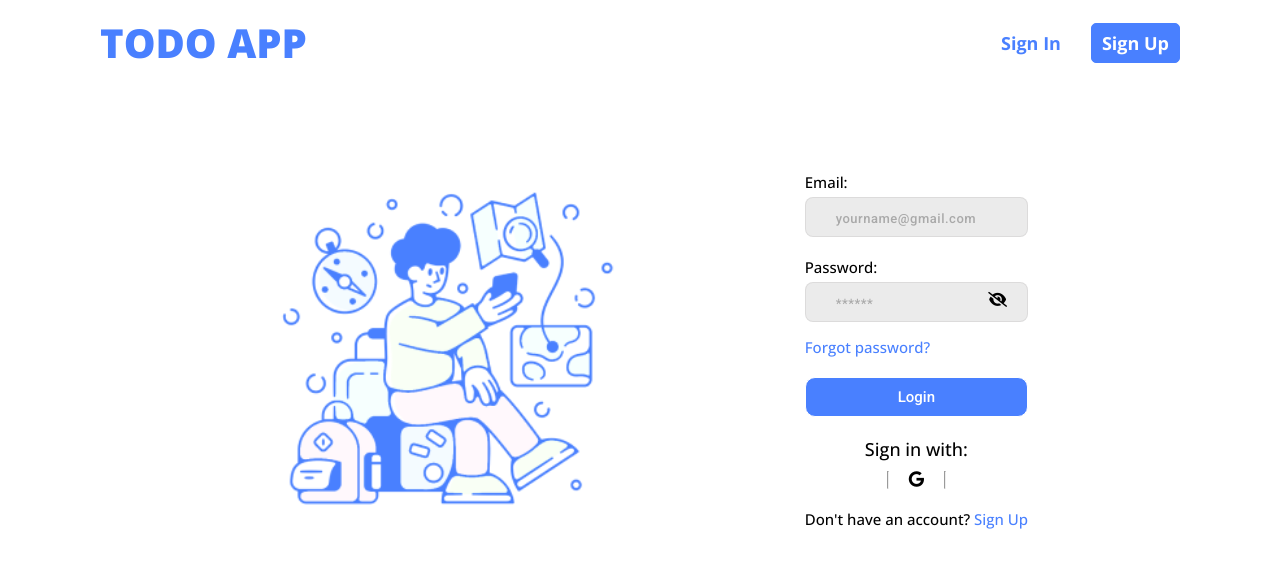
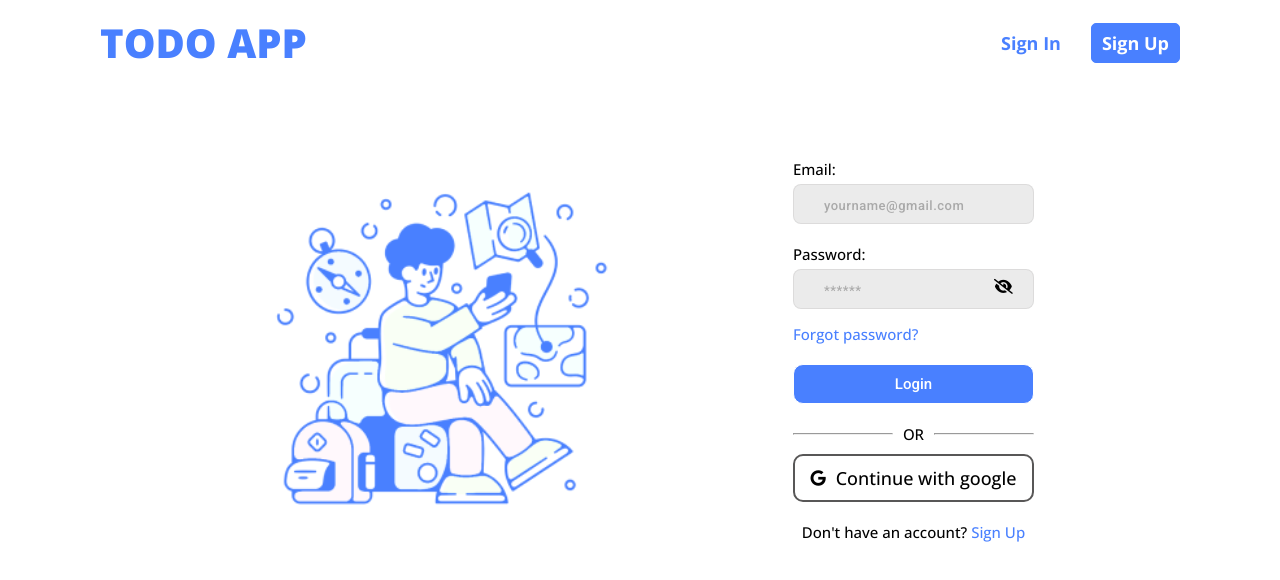
Before and after one commit to Cheeh1/todo-app, a React (Vite) app: page / in a window 1280 px wide. Shown: the top 580 px of the page. Built offline with nearby package versions, Linux system fonts and the light colour scheme; no server answers.

Commit message:
Google auth styling
I changed Google auth sign in styling in the login page

```diff
--- a/src/pages/Login.jsx
+++ b/src/pages/Login.jsx
@@ -1,11 +1,11 @@
 import { useState } from 'react';
 import { Link } from 'react-router-dom'
 import { useForm } from 'react-hook-form';
-import { getAuth, signInWithEmailAndPassword, signInWithPopup, GoogleAuthProvider, sendPasswordResetEmail } from "firebase/auth";
+import { getAuth, signInWithEmailAndPassword, signInWithPopup, GoogleAuthProvider } from "firebase/auth";
 import {
     Email_Regex_Validation,
     Password_Regex_Validation
-} from "../lib";
+} from "../utils/regexValidation";
 import image from '../assets/trip.png'
 
 // const provider = new GoogleAuthProvider();
@@ -64,6 +64,7 @@ const Login = () => {
     };
 
     // function for google authentication
+    const provider = new GoogleAuthProvider();
     const signInWithGoogle = () => {
         signInWithPopup(auth, provider)
             .then((result) => {
@@ -142,14 +143,15 @@ const Login = () => {
 
                         <input type="submit" className='login-btn' value="Login" />
 
-                        <div className='google'>
-                            <p className='google-text'>Sign in with:</p>
-                            <div className='google-item'>
-                                <hr className='google-line' />
-                                <div onClick={signInWithGoogle}>
-                                    <i className="fa-brands fa-google google-logo"></i>
-                                </div>
-                                <hr />
+                        <div className='google-auth'>
+                            <div className='google-line'>
+                                <hr className='line' />
+                                <p className='line-text'>OR</p>
+                                <hr className='line' />
+                            </div>
+                            <div onClick={signInWithGoogle} className='google-1'>
+                                <i className="fa-brands fa-google google-logo"></i>
+                                <p className='google-text'>Continue with google</p>
                             </div>
                         </div>
                     </form>
--- a/src/pages/Register.jsx
+++ b/src/pages/Register.jsx
@@ -1,13 +1,13 @@
 import { useState } from 'react';
 import { useForm } from 'react-hook-form';
 import { Link } from 'react-router-dom';
-import '../firebase';
+import '../config/firebase.js';
 import { getAuth, createUserWithEmailAndPassword } from "firebase/auth";
 import image from '../assets/trip.png';
 import {
     Email_Regex_Validation,
     Password_Regex_Validation
-} from "../lib";
+} from "../utils/regexValidation.js";
 
 const Register = () => {
     const [formData, setFormData] = useState({
--- a/src/styles/_login.scss
+++ b/src/styles/_login.scss
@@ -147,10 +147,51 @@
   cursor: pointer;
 }
 
+.google-1 {
+  display: flex;
+  justify-content: center;
+  align-items: center;
+  gap: 10px;
+  border: 2px solid #585757;
+  border-radius: 10px;
+  padding: 10px 10px;
+  cursor: pointer;
+}
+
+.google-text  {
+  font-family: 'Open sans', sans-serif;
+  font-size: 500;
+  font-size: 1.8rem;
+}
+
+.google-auth {
+  display: flex;
+  flex-direction: column;
+  gap: 10px;
+}
+
+.google-line {
+  display: flex;
+  align-items: center;
+  gap: 10px;
+}
+
+.line {
+  width: 100px;
+  height: 0;
+}
+
+.line-text {
+  font-family: 'Open sans', sans-serif;
+  font-weight: 500;
+  font-size: 1.5rem;
+}
+
 @media screen and (max-width: 480px) {
   .homepage {
     flex-direction: column;
     margin-top: 10px;
+    margin-bottom: 20px;
     // margin-bottom: 10px;
   }
 
```
